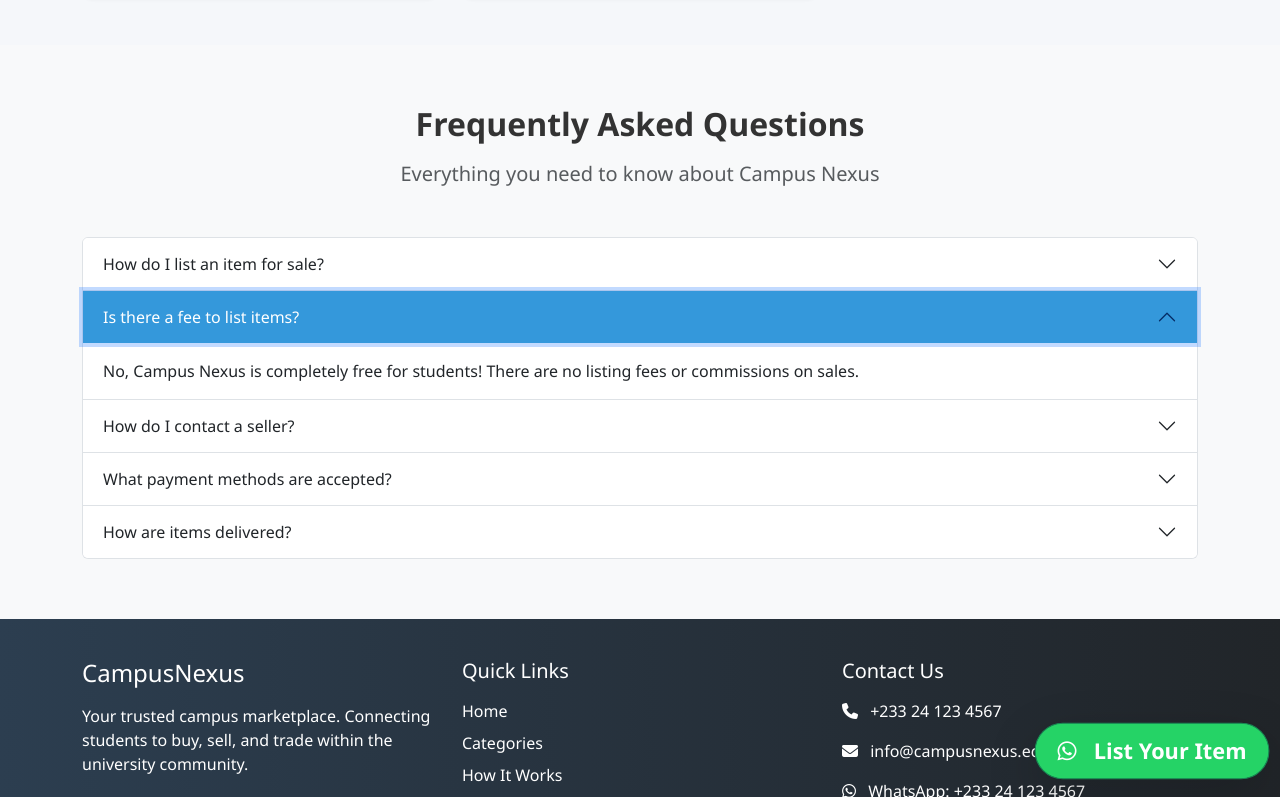
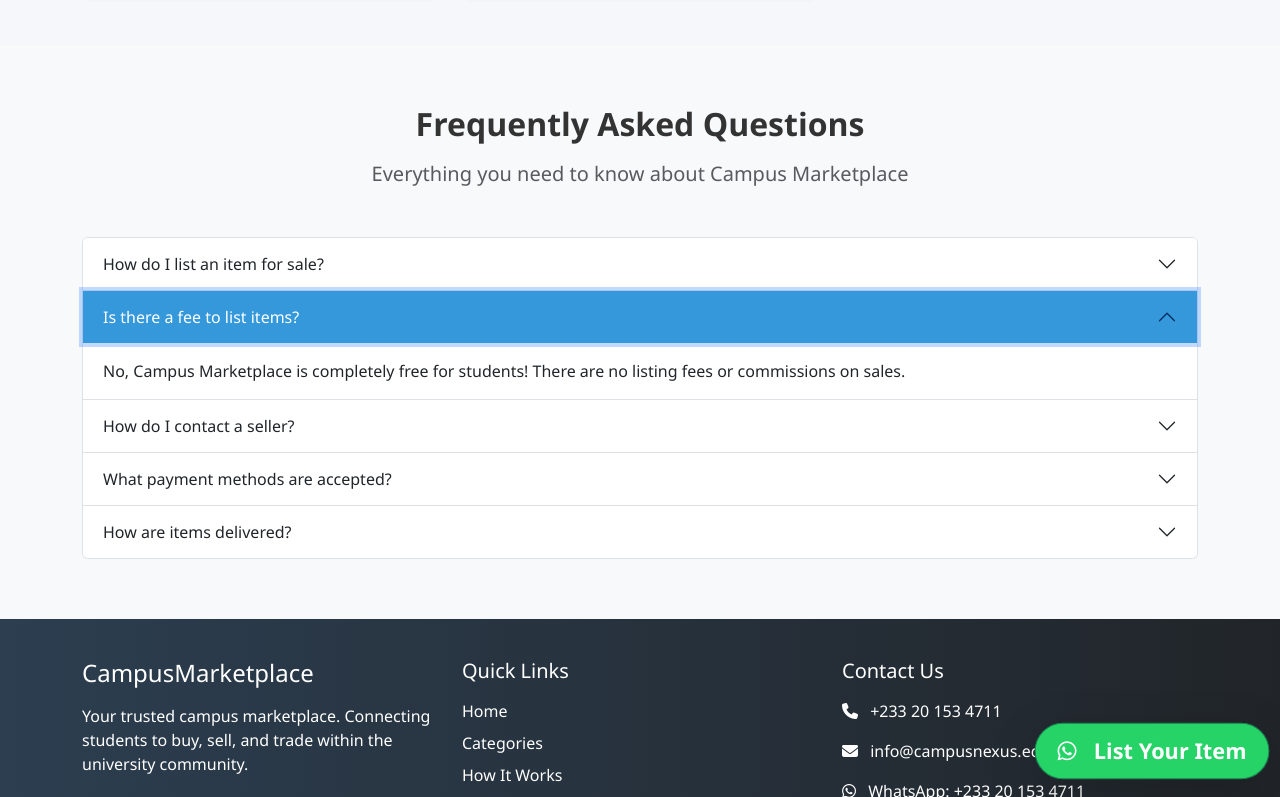
Before and after one commit to reubensonadat/Campus-Marketplace, a plain HTML site: page index.html in a window 1280 px wide. Both pictures are taken after a click on the button "Is there a fee to list items?". Shown: the part 2751-3548 px from the top of the page. Drawn offline with nearby package versions, Linux system fonts and the light colour scheme.

Commit message:
first commit

```diff
--- a/index.html
+++ b/index.html
@@ -11,13 +11,10 @@
     <link rel="shortcut icon" href="images/favi.ico" type="image/x-icon">
 </head>
 <body>
-    <!-- WhatsApp Contact Badge -->
     <a href="https://wa.me/+233201534711" class="btn btn-success btn-lg btn-whatsapp contact-badge shadow-lg" >
         <i class="fab fa-whatsapp me-2"></i> List Your Item
     </a>
 
-
-    <!-- Header/Navigation -->
     <header>
         <nav class="navbar navbar-expand-lg navbar-dark sticky-top">
             <div class="container">
@@ -42,7 +39,6 @@
                             <a class="nav-link" href="#faq">FAQ</a>
                         </li>
                     </ul>
-                    <!--New campus filter button-->
 
                          <div class="d-flex align-items-center"> <div class="dropdown me-2">
                             <button class="btn btn-light dropdown-toggle" type="button" id="campusFilterDropdown" data-bs-toggle="dropdown" aria-expanded="false">
@@ -69,7 +65,6 @@
         </nav>
     </header>
 
-    <!-- Hero Section -->
     <section class="hero-section">
         <div class="container hero-content text-center">
             <h1 class="display-4 fw-bold mb-3">Your Campus Exchange Hub</h1>
@@ -82,11 +77,10 @@
     </section>
 
 
-    <!-- How It Works Section -->
     <section id="how-it-works" class="py-5 bg-white">
         <div class="container">
             <div class="text-center mb-5">
-                <h2 class="fw-bold mb-3">How Campus Nexus Works</h2>
+                <h2 class="fw-bold mb-3">How Campus Marketplace Works</h2>
                 <p class="lead text-muted">Simple steps to buy, sell, or offer services</p>
             </div>
 
@@ -118,7 +112,7 @@
         </div>
     </section>
 
-    <!-- Category Filters -->
+
     <section id="categories" class="py-5 bg-light">
         <div class="container">
             <div class="text-center mb-5">
@@ -148,7 +142,6 @@
         </div>
     </section>
 
-    <!-- Item Listings -->
     <section id="listings" class="py-5">
         <div class="container">
             <h2 class="fw-bold mb-4 text-center">Student Listings</h2>
@@ -157,7 +150,7 @@
             </div>
         </div>
     </section>
-    <!--No results after search section-->
+
 
     <div id="noResultsMessage" class="text-center mt-5" style="display: none;">
         <h3 class="text-muted">No items found matching your filters.</h3>
@@ -165,12 +158,12 @@
         <button class="btn btn-primary mt-3" onclick="resetFilters()">Clear Filters</button>
     </div>
 
-    <!-- FAQ Section -->
+
     <section id="faq" class="faq-section">
         <div class="container">
             <div class="text-center mb-5">
                 <h2 class="fw-bold mb-3">Frequently Asked Questions</h2>
-                <p class="lead text-muted">Everything you need to know about Campus Nexus</p>
+                <p class="lead text-muted">Everything you need to know about Campus Marketplace</p>
             </div>
 
             <div class="accordion" id="faqAccordion">
@@ -195,7 +188,7 @@
                     </h2>
                     <div id="faq2" class="accordion-collapse collapse" data-bs-parent="#faqAccordion">
                         <div class="accordion-body">
-                            No, Campus Nexus is completely free for students! There are no listing fees or commissions on sales.
+                            No, Campus Marketplace is completely free for students! There are no listing fees or commissions on sales.
                         </div>
                     </div>
                 </div>
@@ -234,7 +227,7 @@
                     </h2>
                     <div id="faq5" class="accordion-collapse collapse" data-bs-parent="#faqAccordion">
                         <div class="accordion-body">
-                            Campus Nexus is a platform for connecting buyers and sellers. Delivery or pickup arrangements are made directly between the parties. Most transactions are completed with on-campus meetups.
+                            Campus Marketplace is a platform for connecting buyers and sellers. Delivery or pickup arrangements are made directly between the parties. Most transactions are completed with on-campus meetups.
                         </div>
                     </div>
                 </div>
@@ -242,12 +235,11 @@
         </div>
     </section>
 
-    <!-- Footer -->
     <footer class="footer">
         <div class="container">
             <div class="row">
                 <div class="col-lg-4 mb-4 mb-lg-0">
-                    <h4 class="mb-3">Campus<span>Nexus</span></h4>
+                    <h4 class="mb-3">Campus<span>Marketplace</span></h4>
                     <p>Your trusted campus marketplace. Connecting students to buy, sell, and trade within the university community.</p>
                 </div>
 
@@ -263,9 +255,9 @@
 
                 <div class="col-lg-4">
                     <h5 class="mb-3">Contact Us</h5>
-                    <p><i class="fas fa-phone-alt me-2"></i> +233 24 123 4567</p>
+                    <p><i class="fas fa-phone-alt me-2"></i> +233 20 153 4711</p>
                     <p><i class="fas fa-envelope me-2"></i> info@campusnexus.edu.gh</p>
-                    <p><i class="fab fa-whatsapp me-2"></i> WhatsApp: +233 24 123 4567</p>
+                    <p><i class="fab fa-whatsapp me-2"></i> WhatsApp: +233 20 153 4711</p>
                     <a href="https://wa.me/+233201534711" class="btn btn-whatsapp mt-2">
                         <i class="fab fa-whatsapp me-1"></i> Message on WhatsApp
                     </a>
@@ -275,11 +267,10 @@
             <hr class="mt-4 mb-4" style="background: rgba(255,255,255,0.2);">
 
             <div class="text-center">
-                <p class="mb-0">&copy; 2025 Campus Nexus. All rights reserved.</p>
+                <p class="mb-0">&copy; 2025 Campus Marketplace. All rights reserved.</p>
             </div>
         </div>
     </footer>
-    <!-- Bootstrap JS -->
     <script src="https://cdn.jsdelivr.net/npm/bootstrap@5.3.3/dist/js/bootstrap.bundle.min.js"></script>
     <script src="script.js"></script>
 </body>
--- a/script.js
+++ b/script.js
@@ -1,4 +1,5 @@
 // Add this to the top of your script.js or inside the DOMContentLoaded event
+//to make the thing downloadable
 if ('serviceWorker' in navigator) {
     window.addEventListener('load', () => {
         navigator.serviceWorker.register('/service-worker.js')
```
Also changed, not shown: New folder/Favi.png (added), New folder/favi (2).png (added).
